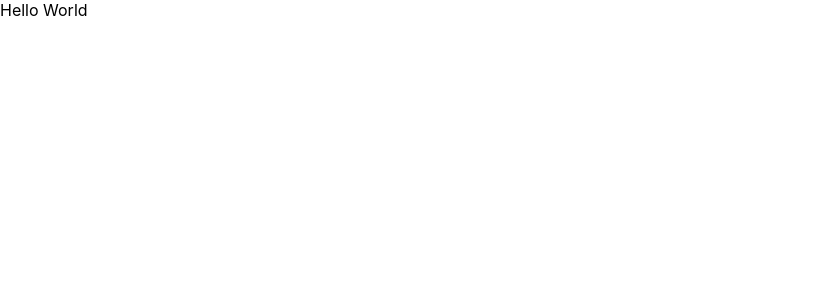
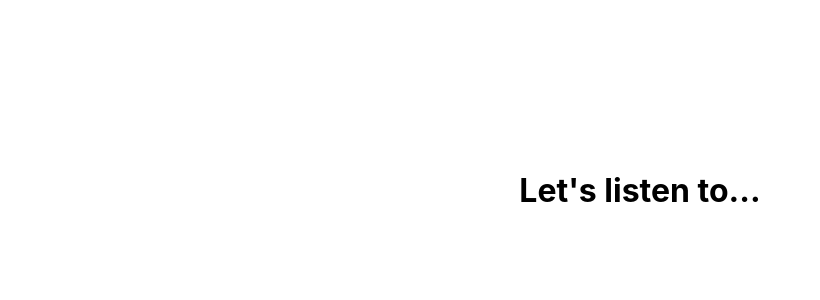
Before and after one commit to IrvingWash/orpheus, a React (Create React App) app in the folder orpheus-frontend/: page / in a window 1280 px wide. Shown: the top 300 px of the page, without its empty margins (0-820 px from the left). Built offline with nearby package versions, Linux system fonts and the light colour scheme.

Commit message:
add material ui

```diff
--- a/orpheus-frontend/package.json
+++ b/orpheus-frontend/package.json
@@ -3,6 +3,10 @@
 	"version": "0.1.0",
 	"private": true,
 	"dependencies": {
+		"@emotion/react": "^11.9.0",
+		"@emotion/styled": "^11.8.1",
+		"@mui/icons-material": "^5.6.2",
+		"@mui/material": "^5.6.4",
 		"@types/node": "^16.11.33",
 		"@types/react": "^18.0.8",
 		"@types/react-dom": "^18.0.3",
--- /dev/null
+++ b/orpheus-frontend/src/App.module.css
@@ -0,0 +1,7 @@
+.center {
+	display: flex;
+	flex-direction: column;
+	align-items: center;
+	justify-content: center;
+	margin-top: 150px;
+}
--- a/orpheus-frontend/src/App.tsx
+++ b/orpheus-frontend/src/App.tsx
@@ -1,7 +1,9 @@
+import styles from './App.module.css';
+
 export function App(): JSX.Element {
 	return (
-		<div className='App'>
-			Hello World
+		<div className={ styles.center }>
+			<h1>Let's listen to...</h1>
 		</div>
 	);
 }
```
Also changed, not shown: 1 other file (tests, documents, lock files or other folders).
